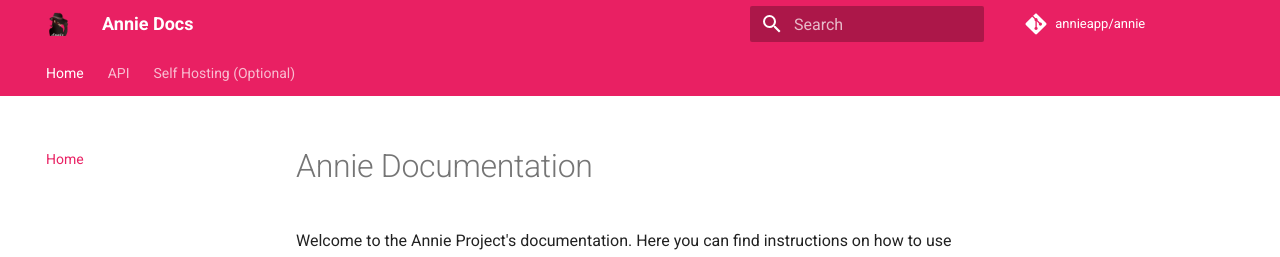
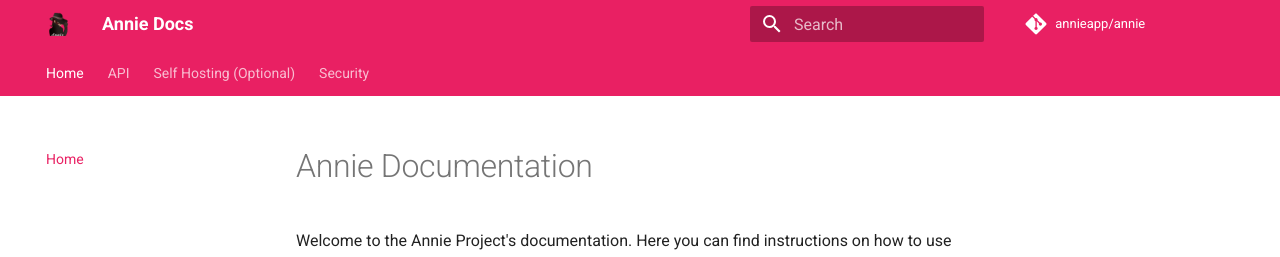
Before and after one commit to annieapp/annie, an MkDocs documentation site: the page built from docs/index.md, in a window 1280 px wide. Shown: the top 257 px of the page. Built offline with MkDocs 1.6.1 and Material for MkDocs 9.7.7, drawn with Linux system fonts in a browser that asks for light colours; comment, search, counter and statistics services are not loaded.

Commit message:
security policy link

```diff
--- a/mkdocs.yml
+++ b/mkdocs.yml
@@ -53,3 +53,4 @@ nav:
   - Home: index.md
   - API: api.md
   - 'Self Hosting (Optional)': selfhost.md
+  - Security: SECURITY.md
```
